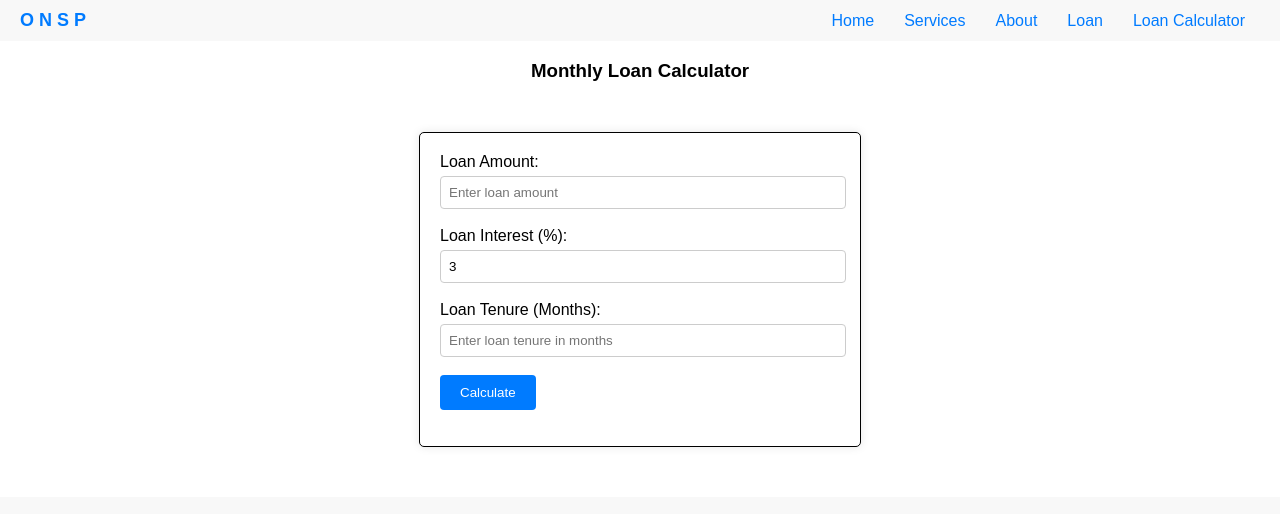
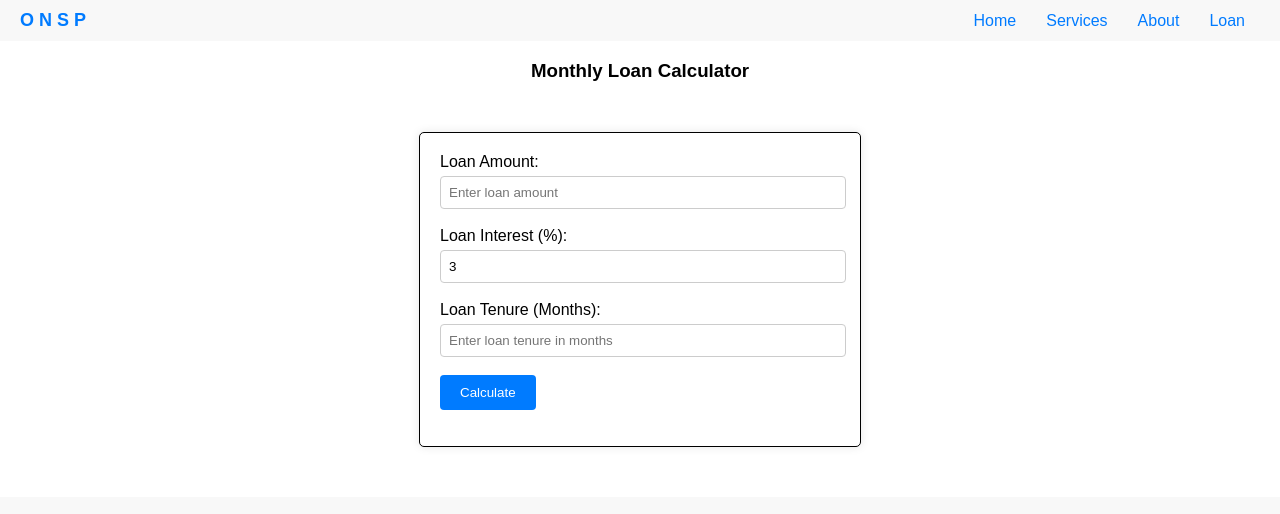
Before and after one commit to shivamNetke/serverofonspshivam, a website: page loancalculator.html in a window 1280 px wide. Shown: the top 514 px of the page. Drawn offline with Linux system fonts and the light colour scheme.

Commit message:
loancalculator.html

```diff
--- a/loancalculator.html
+++ b/loancalculator.html
@@ -38,9 +38,7 @@
                     <a href="./loan.html" class="nav-link"> Loan</a>
                 </li>
 
-                <li class="nav-item">
-                    <a href="./loancalculator.html" class="nav-link">Loan Calculator</a>
-                </li>
+
 
             </ul>
         </div>
```
